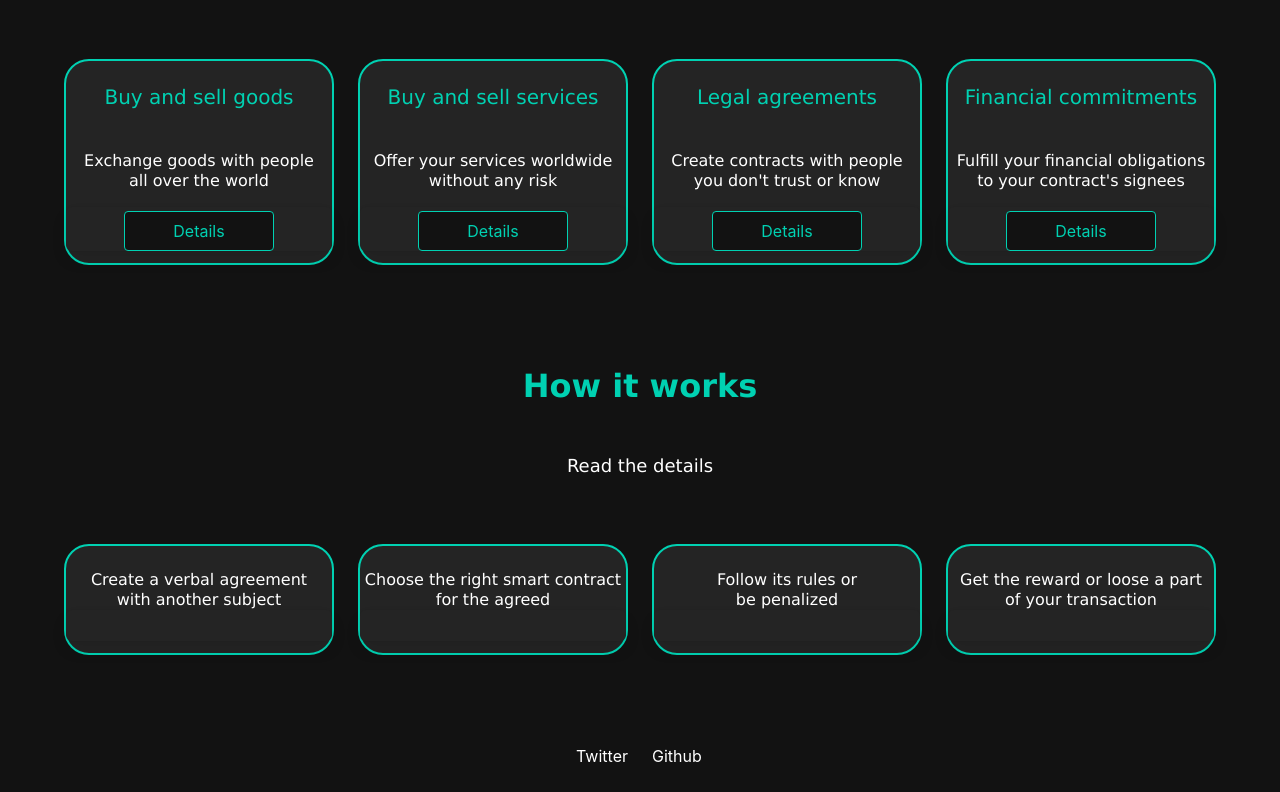
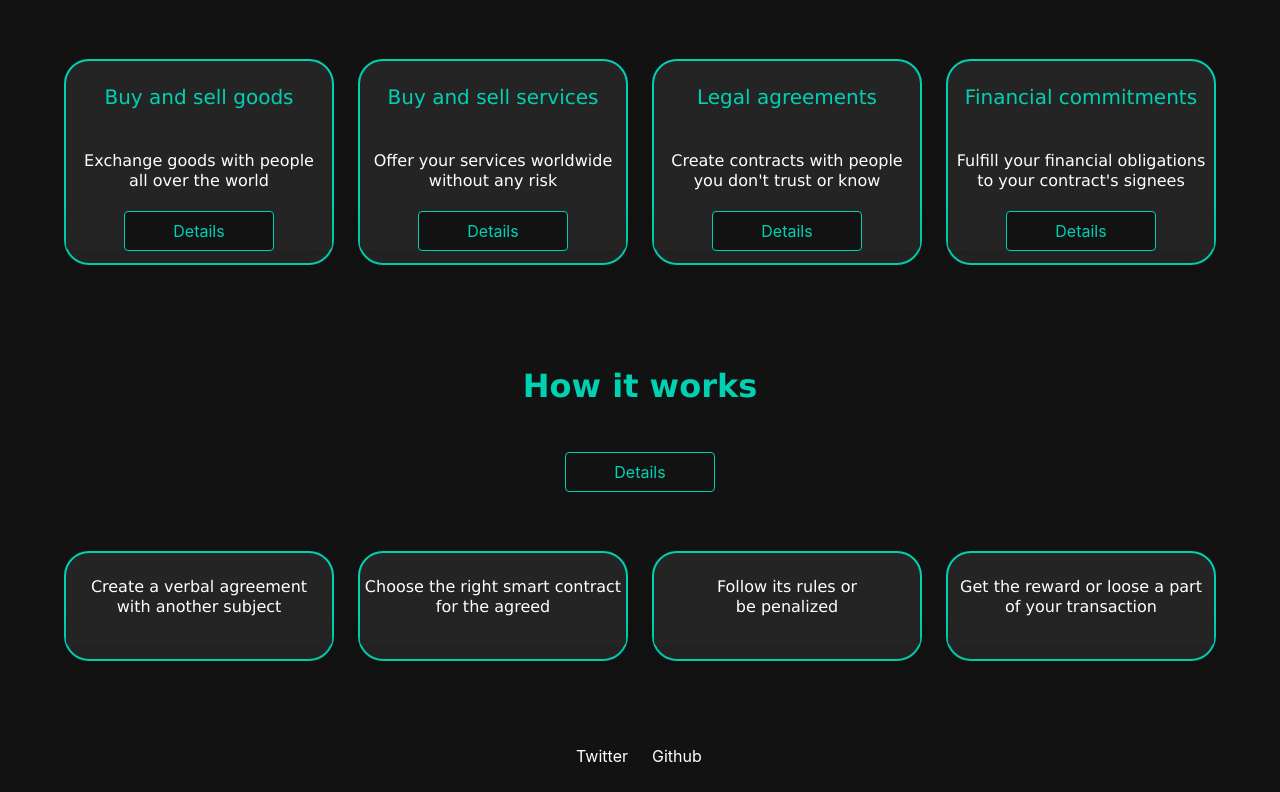
Before and after one commit to farinavito/Web3-Website, a Next.js app: page / in a window 1280 px wide. Shown: the part 480-1272 px from the top of the page. Built offline with nearby package versions, Linux system fonts and the light colour scheme.

Commit message:
changed the link into the button

```diff
--- a/pages/index.js
+++ b/pages/index.js
@@ -166,9 +166,9 @@ const Homepage = () => {
                       How it works
                     </text>
                     <p className="has-text-centered mt-6">
-                      <Link href="how-it-works">
-                        <a>Read the details</a>
-                      </Link>
+                    <Link href="/how-it-works">
+                      <button className="button is-outlined py-2 px-6 is-size-6">Details</button>
+                    </Link>
                     </p>
                   </div>
                 </div>
```
